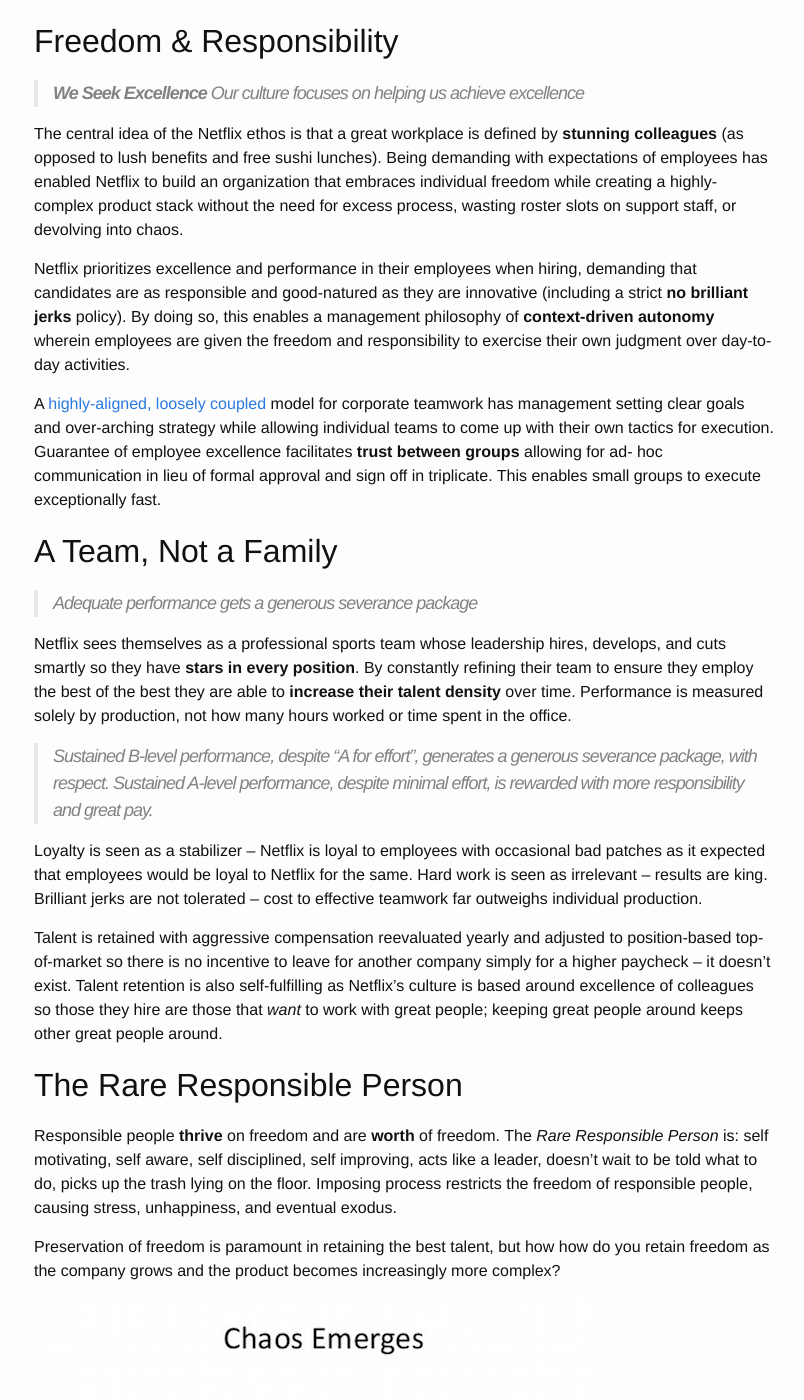
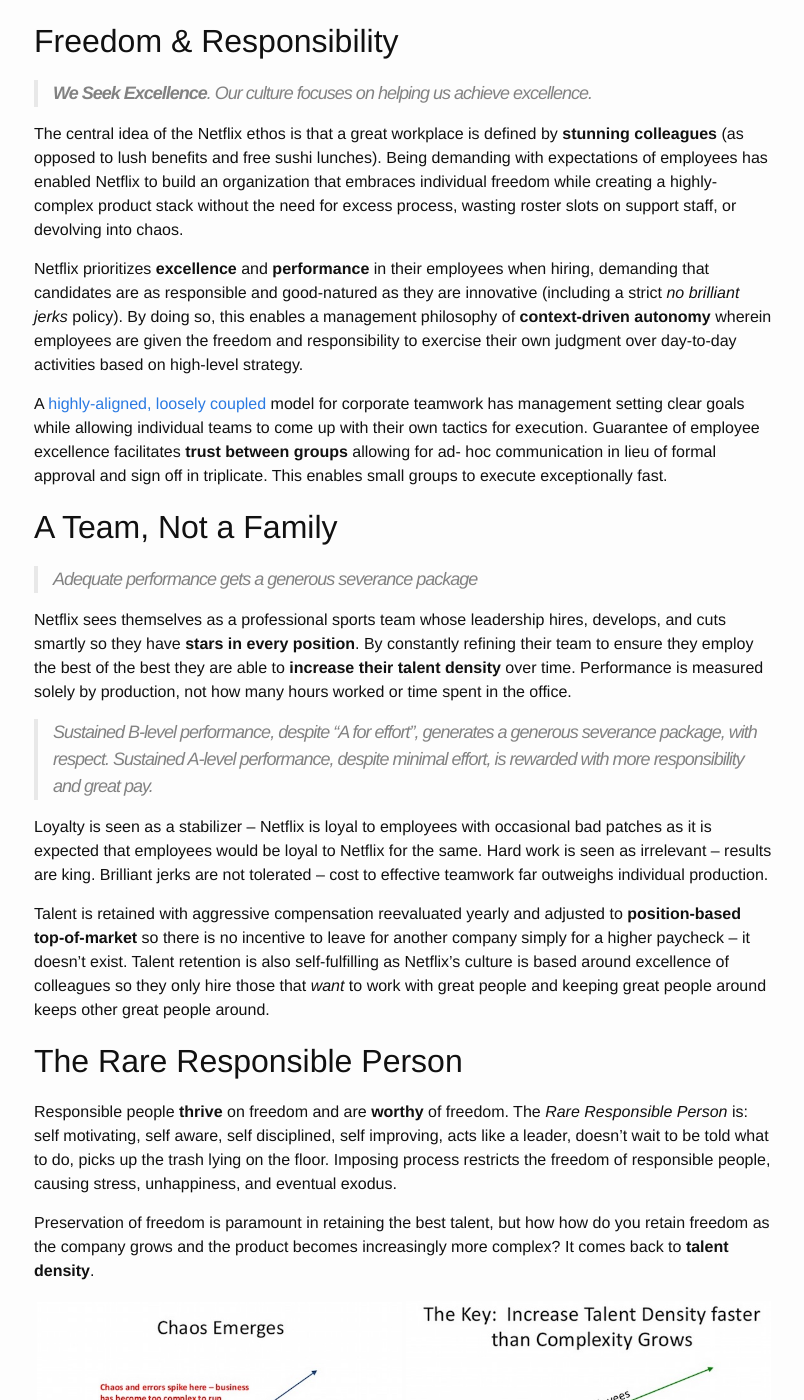
Before and after one commit to puzzfuzz/puzzfuzz.github.io, a Jekyll site: the page built from _posts/2015-02-28-netflix-culture.md, in a window 1280 px wide and 1400 px high, scrolled down 345 px. Shown: the whole window, without its empty margins (236-1040 px from the left). Built offline with Jekyll 4.4.1, drawn with Linux system fonts in a browser that asks for light colours.

Commit message:
did it work?

```diff
--- a/_posts/2015-02-28-netflix-culture.md
+++ b/_posts/2015-02-28-netflix-culture.md
@@ -12,14 +12,14 @@ Way back in 2009 [Netflix][netflix_corp] published a [slide deck][netflix_deck]
 
 ##Freedom & Responsibility
 
-> **We Seek Excellence**
-> Our culture focuses on helping us achieve excellence
+> **We Seek Excellence**.
+> Our culture focuses on helping us achieve excellence.
 
 The central idea of the Netflix ethos is that a great workplace is defined by **stunning colleagues** (as opposed to lush benefits and free sushi lunches). Being demanding with expectations of employees has enabled Netflix to build an organization that embraces individual freedom while creating a highly-complex product stack without the need for excess process, wasting roster slots on support staff, or devolving into chaos.
 
-Netflix prioritizes excellence and performance in their employees when hiring, demanding that candidates are as responsible and good-natured as they are innovative (including a strict **no brilliant jerks** policy). By doing so, this enables a management philosophy of **context-driven autonomy** wherein employees are given the freedom and responsibility to exercise their own judgment over day-to-day activities.
+Netflix prioritizes **excellence** and **performance** in their employees when hiring, demanding that candidates are as responsible and good-natured as they are innovative (including a strict _no brilliant jerks_ policy). By doing so, this enables a management philosophy of **context-driven autonomy** wherein employees are given the freedom and responsibility to exercise their own judgment over day-to-day activities based on high-level strategy.
 
-A [highly-aligned, loosely coupled][slide_93] model for corporate teamwork has management setting clear goals and over-arching strategy while allowing individual teams to come up with their own tactics for execution. Guarantee of employee excellence facilitates **trust between groups** allowing for ad-
+A [highly-aligned, loosely coupled][slide_93] model for corporate teamwork has management setting clear goals while allowing individual teams to come up with their own tactics for execution. Guarantee of employee excellence facilitates **trust between groups** allowing for ad-
 hoc communication in lieu of formal approval and sign off in triplicate. This enables small groups to execute exceptionally fast.
 
 ##A Team, Not a Family
@@ -31,21 +31,17 @@ Netflix sees themselves as a professional sports team whose leadership hires, de
 > Sustained B-level performance, despite "A for effort", generates a generous severance package, with respect.
 > Sustained A-level performance, despite minimal effort, is rewarded with more responsibility and great pay.
 
-Loyalty is seen as a stabilizer -- Netflix is loyal to employees with occasional bad patches as it expected that employees would be loyal to Netflix for the same. Hard work is seen as irrelevant -- results are king. Brilliant jerks are not tolerated -- cost to effective teamwork far outweighs individual production.
+Loyalty is seen as a stabilizer -- Netflix is loyal to employees with occasional bad patches as it is expected that employees would be loyal to Netflix for the same. Hard work is seen as irrelevant -- results are king. Brilliant jerks are not tolerated -- cost to effective teamwork far outweighs individual production.
 
-Talent is retained with aggressive compensation reevaluated yearly and adjusted to position-based top-of-market so there is no incentive to leave for another company simply for a higher paycheck -- it doesn't exist. Talent retention is also self-fulfilling as Netflix's culture is based around excellence of colleagues so those they hire are those that *want* to work with great people; keeping great people around keeps other great people around.
+Talent is retained with aggressive compensation reevaluated yearly and adjusted to **position-based top-of-market** so there is no incentive to leave for another company simply for a higher paycheck -- it doesn't exist. Talent retention is also self-fulfilling as Netflix's culture is based around excellence of colleagues so they only hire those that *want* to work with great people and keeping great people around keeps other great people around.
 
 ##The Rare Responsible Person
 
-Responsible people **thrive** on freedom and are **worth** of freedom. The _Rare Responsible Person_ is: self motivating, self aware, self disciplined, self improving, acts like a leader, doesn't wait to be told what to do, picks up the trash lying on the floor. Imposing process restricts the freedom of responsible people, causing stress, unhappiness, and eventual exodus.
+Responsible people **thrive** on freedom and are **worthy** of freedom. The _Rare Responsible Person_ is: self motivating, self aware, self disciplined, self improving, acts like a leader, doesn't wait to be told what to do, picks up the trash lying on the floor. Imposing process restricts the freedom of responsible people, causing stress, unhappiness, and eventual exodus.
 
-Preservation of freedom is paramount in retaining the best talent, but how how do you retain freedom as the company grows and the product becomes increasingly more complex?
+Preservation of freedom is paramount in retaining the best talent, but how how do you retain freedom as the company grows and the product becomes increasingly more complex? It comes back to **talent density**.
 
-![netflix chaos](/assets/netflix_chaos.jpg)
-
-It comes back to **talent density**.
-
-![netflix growth](/assets/netflix_chaos_free.jpg)
+| ![netflix chaos](/assets/netflix_chaos.jpg) | ![netflix growth](/assets/netflix_chaos_free.jpg) |
 
 By ensuring a steady talent growth which outpaces business growth, responsible individuals are able to cope with complexity naturally. A key to this, however, is to **minimize complexity growth** by focusing on many small products instead of a monolithic architecture. Distracting complexity is eliminated and "efficiency optimizations" which **increase rigidity** are avoided.
 
```
